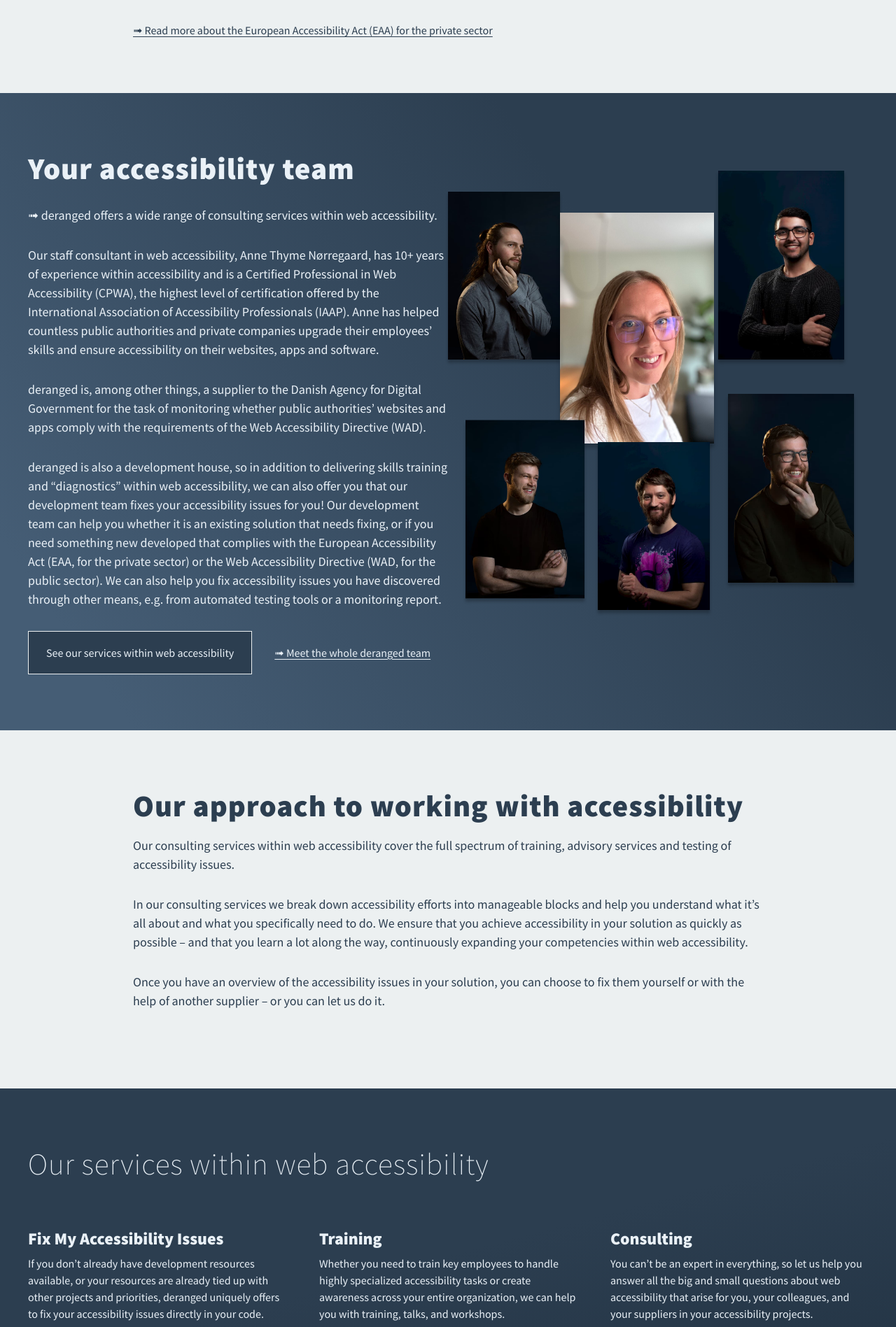
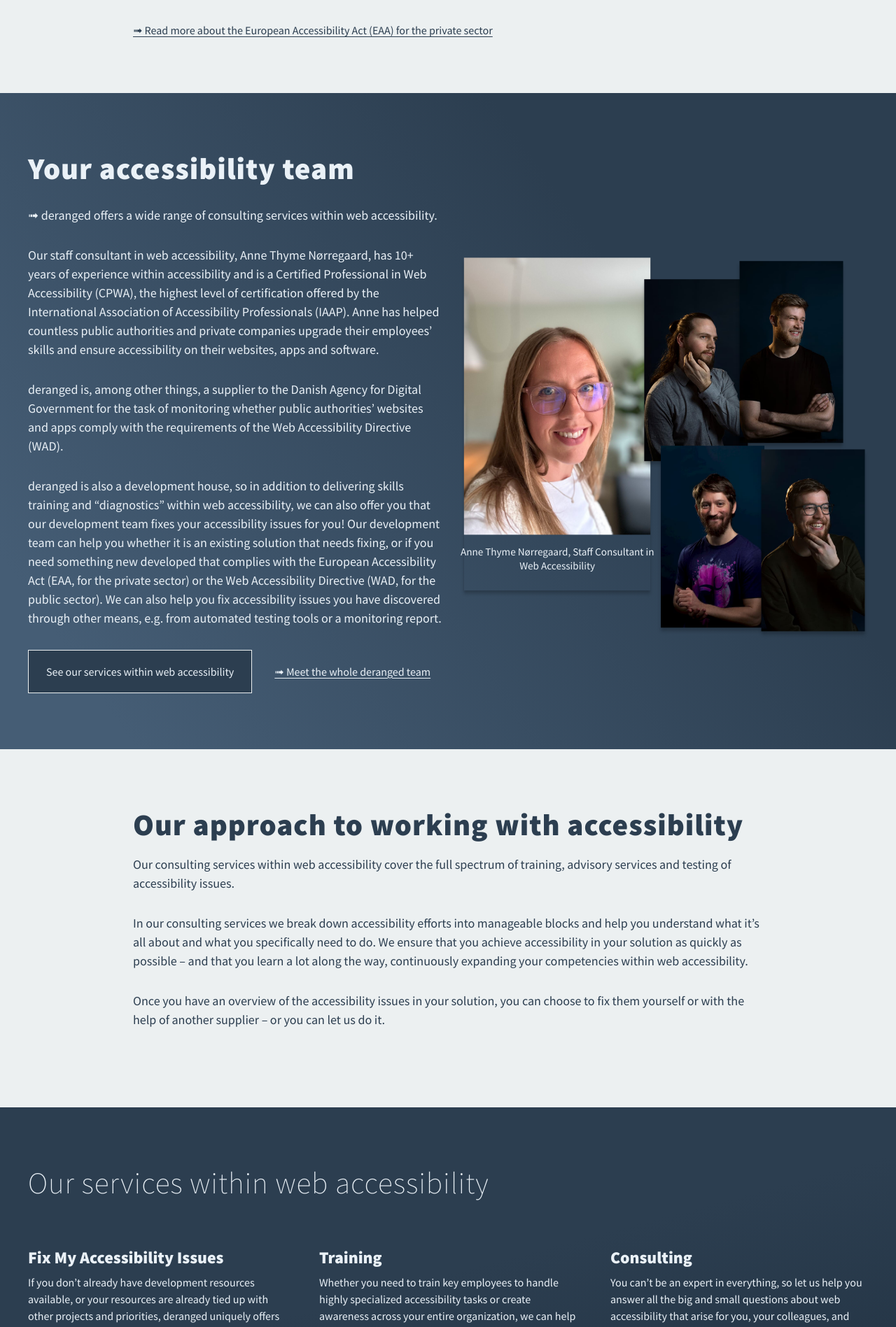
Before and after one commit to derangeddk/deranged.dk, a Jekyll site: the page built from accessibility/index.html, in a window 1280 px wide. Shown: the part 1048-2945 px from the top of the page at 70% size. Built offline with Jekyll 4.4.1, drawn with Linux system fonts in a browser that asks for light colours; some web fonts are replaced; comment, search, counter and statistics services are not loaded.

Commit message:
Changed photos layout, added caption to photo of Ann

```diff
--- a/_sass/accessibility-page.scss
+++ b/_sass/accessibility-page.scss
@@ -88,42 +88,51 @@ figcaption {
 .section__two-col {
     display: grid;
     grid-template-columns: 1fr 1fr;
+    column-gap: 1rem;
 }
 
 .team-photos {
     align-content: center;
     display: grid;
-    grid-template-columns: 1fr 1fr 1fr;
+    grid-template-columns: 1fr 1fr 1fr 1fr;
 
     img {
         object-fit: cover;
-        height: 300px;
+        height: 260px;
         width: 100%;
         box-shadow: 0 6px 5px rgba(0,0,0,0.2), 0 4px 3px rgba(0,0,0,0.05);
     }
 
+    figure {
+        margin: 0;
+        grid-column: 1 / span 2;
+        grid-row: 1 / span 2;
+        transform: translate(0, 0) scale(0.9);
+        box-shadow: 0 6px 5px rgba(0,0,0,0.2), 0 4px 3px rgba(0,0,0,0.05);
+        img {
+            box-shadow: none;
+            height: 440px;
+        }
+        .photo-caption {
+            margin: 1rem 0.8rem;
+            transform: translate(0, 0) scale(1.2);
+        }
+    }
+
     div:nth-of-type(1) img {
-      transform: translate(-10%, -15%) scale(0.8);
+      transform: translate(-16%, 22%) scale(1);
     }
 
     div:nth-of-type(2) img {
-      transform: translate(-15%, 10%) scale(1.1);
+      transform: translate(-24%, 12%) scale(1);
     }
 
     div:nth-of-type(3) img {
-      transform: translate(-12%, -20%) scale(0.9);
+      transform: translate(0, 12%) scale(1);
     }
 
     div:nth-of-type(4) img {
-      transform: translate(5%, -5%) scale(0.85);
-    }
-
-    div:nth-of-type(5) img {
-      transform: translate(-3%, 3%) scale(0.8);
-    }
-
-    div:nth-of-type(6) img {
-      transform: translate(-5%, -15%) scale(0.9);
+      transform: translate(-3%, 14%) scale(1);
     }
 }
 
--- a/accessibility/index.html
+++ b/accessibility/index.html
@@ -108,9 +108,11 @@ questions:
           </p>
         </div>
         <div class="team-photos">
+          <figure>
+            <img src="/img/people/anne-tingaengelighed.jpg" alt="" loading="lazy" class="team_member"/>
+            <figcaption class="photo-caption">Anne Thyme Nørregaard, Staff Consultant in Web Accessibility</figcaption>
+          </figure>
           <div><img src="/img/people/asbjoern-thegler.jpg" alt="" loading="lazy" class="team_member"/></div>
-          <div><img src="/img/people/anne-tingaengelighed.jpg" alt="" loading="lazy" class="team_member"/></div>
-          <div><img src="/img/people/haidar.jpg" alt="" loading="lazy" class="team_member"/></div>
           <div><img src="/img/people/philip-dein.jpg" alt="" loading="lazy" class="team_member"/></div>
           <div><img src="/img/people/anders.jpg" alt="" loading="lazy" class="team_member"/></div>
           <div><img src="/img/people/niels-abildgaard.jpg" alt="" loading="lazy" class="team_member"/></div>
```
